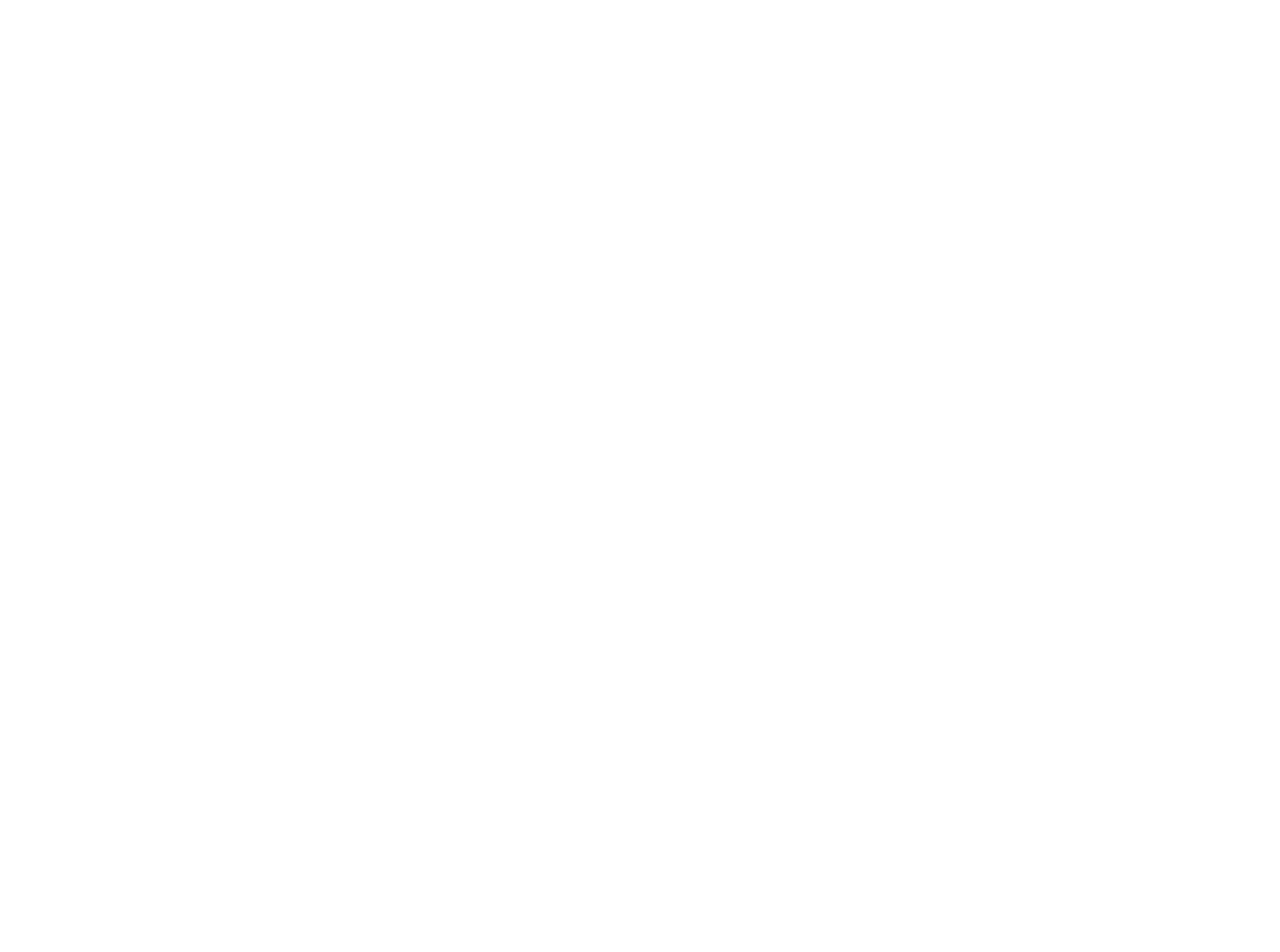
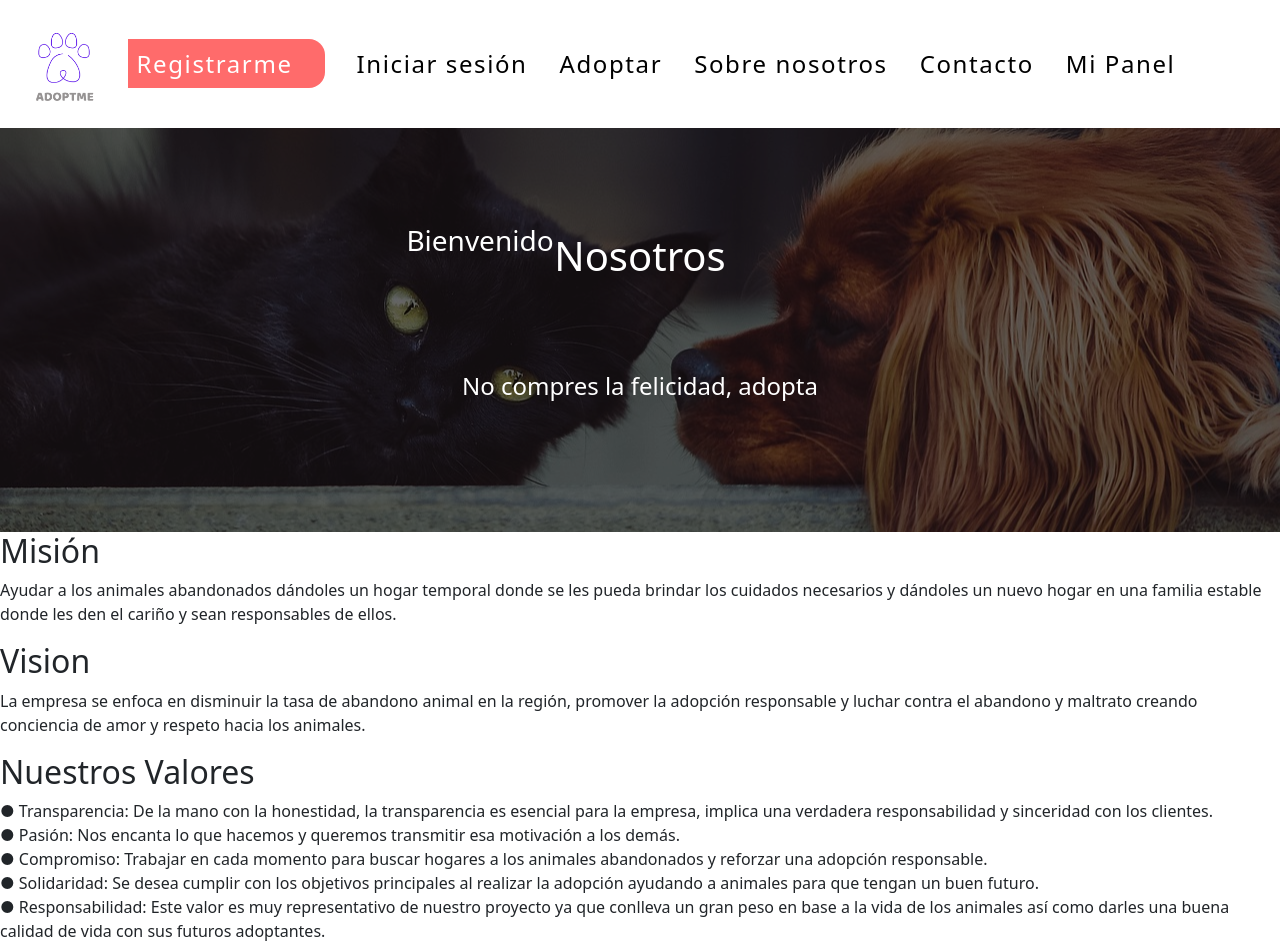
Before and after one commit to DanielaDelaCruzYamahoka/adoptme, a React (Create React App) app: page /Nosotros in a window 1280 px wide. Before the commit this address had no page. Shown: the top 952 px of the page. Before the commit the page ends 800 px from the top, so only its background shows below. Built offline with nearby package versions, Linux system fonts and the light colour scheme.

Commit message:
se agregaron contacto, adoptar, nosotros

```diff
--- /dev/null
+++ b/src/Components/Adoptar.js
@@ -0,0 +1,23 @@
+import Mascotas from './Mascotas';
+import React from "react";
+import FooterIndex from './FooterIndex';
+import Header from './Header';
+
+function Adoptar(props){
+
+    return(
+
+        <div>
+            <Header
+               texto1="Bienvenido"
+               texto2="Adoptar"
+            />
+
+            <Mascotas/>
+          {/* <FooterIndex/>*/}
+
+        </div>
+    )
+}
+
+export default Adoptar;
--- /dev/null
+++ b/src/Components/Contacto.js
@@ -0,0 +1,60 @@
+import FooterIndex from './FooterIndex';
+import Header from './Header';
+import chihuahua from '../chihuahua.png'
+import './EstiloFormularios.css'
+
+function Contacto() {
+    return (
+      <div>
+        <Header
+        texto1="Bienvenido"
+        texto2="Contacto"
+        />
+
+        <main>
+            <section className='Formulario'>
+                <form>
+                    <fieldset>
+                        <div>
+                            <label for="">Nombre: </label>
+                            <input type="text" name="nom" placeholder="Nombre"/>
+                        </div>
+                        <div>
+                            <label for="">Apellido: </label>
+                            <input type="text" name="ape" placeholder="Apellido"/>
+                        </div>
+                        <div>
+                            <label for="">Telefono: </label>
+                            <input type="tel" name="tele" placeholder="Telefono"/>
+                        </div>
+                        <div>
+                            <label for="">Correo: </label>
+                            <input type="email" name="correo" placeholder="mail"/>
+                        </div>
+                        <div>
+                            <label for="">Mensaje</label>
+                            <br/>
+                            <textarea name="mensaje"  cols="30" rows="10"></textarea>
+                        </div>
+                        <div>
+                        <input type="submit" value="Enviar" class="enviar"/>
+                        </div>
+                    </fieldset>
+                </form>
+                <div className="Extra">
+                    <p>Teléfono</p>
+                    <p>+52 6641947541</p>
+                    <p>Sigue nuestras redes sociales</p>
+                    <img src={chihuahua}/>
+                </div>
+            </section>
+        </main>
+
+        <FooterIndex></FooterIndex>
+      </div>
+
+
+    );
+  }
+
+  export default Contacto;
--- a/src/Components/Header.css
+++ b/src/Components/Header.css
@@ -1,7 +1,7 @@
-@import url("https://fonts.googleapis.com/css2?family=Amatic+SC:wght@700&display=swap");
+@import url("https://fonts.googleapis.com/css2?family=Raleway&display=swap");
 /* Se importa la fuente y se integra en el cuerpo del componente */
 body {
-  font-family: "Amatic SC";
+  font-family: "Raleway";
   margin: auto;
 }
 
--- a/src/Components/Header.js
+++ b/src/Components/Header.js
@@ -16,9 +16,9 @@ function Header(props) {
             Registrarme
           </Link>
           <Link to={"/InicioSesion"}>Iniciar sesión</Link>
-          <a href="Adoptar.html">Adoptar</a>
-          <a href="Nosotros.html">Sobre nosotros</a>
-          <a href="Contacto.html">Contacto</a>
+          <Link to={"/Adoptar"}>Adoptar</Link>
+          <Link to={"/Nosotros"}>Sobre nosotros</Link>
+          <Link to={"/Contacto"}>Contacto</Link>
           <Link to={"/Mipanel"}>Mi Panel</Link>
         </nav>
       </header>
--- a/src/Components/Mipanel.js
+++ b/src/Components/Mipanel.js
@@ -2,6 +2,7 @@ import React from "react";
 import {Button, Card, Dropdown, InputGroup, Form, Table} from 'react-bootstrap/';
 //import './Mipanel.css'
 import FooterIndex from './FooterIndex';
+import Header from './Header';
 import perro1 from '../istock.jpg'
 import 'bootstrap/dist/css/bootstrap.min.css';
 
@@ -11,7 +12,10 @@ function Mipanel(props){
     return(
 
         <div>
-
+        <Header
+            texto1="Bienvenido"
+            texto2="Mi Panel"
+        />
             <Card>
                 <Card.Body>
                     <Card.Title>Ingresar Mascota</Card.Title>
--- /dev/null
+++ b/src/Components/Nosotros.css
@@ -0,0 +1,10 @@
+.informacion h2{
+	text-align: center;
+	font-size: 2rem;
+}
+
+.informacion p{
+	justify-content: center;
+	padding: 0;
+	margin: 0 10rem 2rem 10rem;
+}
--- /dev/null
+++ b/src/Components/Nosotros.js
@@ -0,0 +1,51 @@
+import FooterIndex from './FooterIndex';
+import Header from './Header';
+
+function Nosotros() {
+    return (
+      <div>
+        <Header
+        texto1="Bienvenido"
+        texto2="Nosotros"
+        />
+
+        <div className='informacion'>
+
+            <h2>Misión</h2>
+            <p>Ayudar a los animales abandonados dándoles un hogar temporal donde se les
+            pueda brindar los cuidados necesarios y dándoles un nuevo hogar en una familia
+            estable donde les den el cariño y sean responsables de ellos.</p>
+
+            <h2>Vision</h2>
+            <p>La empresa se enfoca en disminuir la tasa de abandono animal en la región,
+            promover la adopción responsable y luchar contra el abandono y maltrato creando
+            conciencia de amor y respeto hacia los animales.</p>
+
+            <h2>Nuestros Valores</h2>
+            <p>● Transparencia: De la mano con la honestidad, la transparencia es esencial
+            para la empresa, implica una verdadera responsabilidad y sinceridad con los
+            clientes.
+            <br/>
+            ● Pasión: Nos encanta lo que hacemos y queremos transmitir esa motivación a
+            los demás.
+            <br/>
+            ● Compromiso: Trabajar en cada momento para buscar hogares a los
+            animales abandonados y reforzar una adopción responsable.
+            <br/>
+            ● Solidaridad: Se desea cumplir con los objetivos principales al realizar la
+            adopción ayudando a animales para que tengan un buen futuro.
+            <br/>
+            ● Responsabilidad: Este valor es muy representativo de nuestro proyecto ya
+            que conlleva un gran peso en base a la vida de los animales así como darles
+            una buena calidad de vida con sus futuros adoptantes.</p>
+
+        </div>
+
+        <FooterIndex></FooterIndex>
+      </div>
+
+
+    );
+  }
+
+  export default Nosotros;
--- a/src/index.js
+++ b/src/index.js
@@ -8,6 +8,9 @@ import PrincipalMascotas from './Components/PrincipalMascotas'
 import Registro from './Components/Registro'
 import Index from './Components/Index'
 import InicioSesion from './Components/InicioSesion'
+import Nosotros from './Components/Nosotros'
+import Contacto from './Components/Contacto'
+import Adoptar from './Components/Adoptar'
 
 
 const router = createBrowserRouter([
@@ -24,6 +27,21 @@ const router = createBrowserRouter([
   {
     path: '/InicioSesion',
     element: <InicioSesion />,
+    errorElement: <h1>Error</h1>
+  },
+  {
+    path: '/Nosotros',
+    element: <Nosotros />,
+    errorElement: <h1>Error</h1>
+  },
+  {
+    path: '/Contacto',
+    element: <Contacto />,
+    errorElement: <h1>Error</h1>
+  },
+  {
+    path: '/Adoptar',
+    element: <Adoptar />,
     errorElement: <h1>Error</h1>
   },
   {
```
